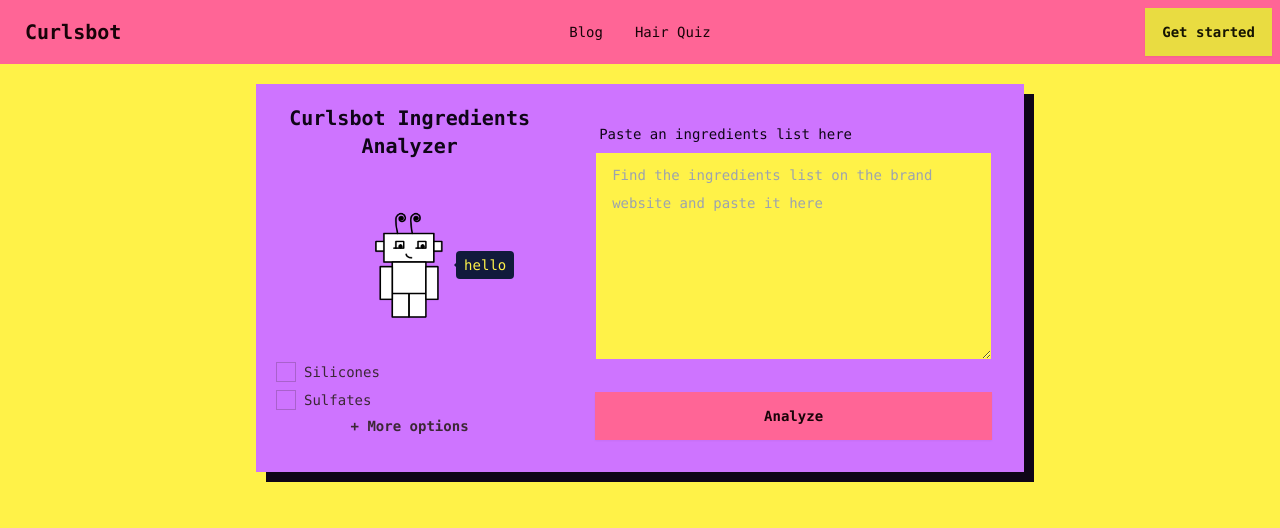
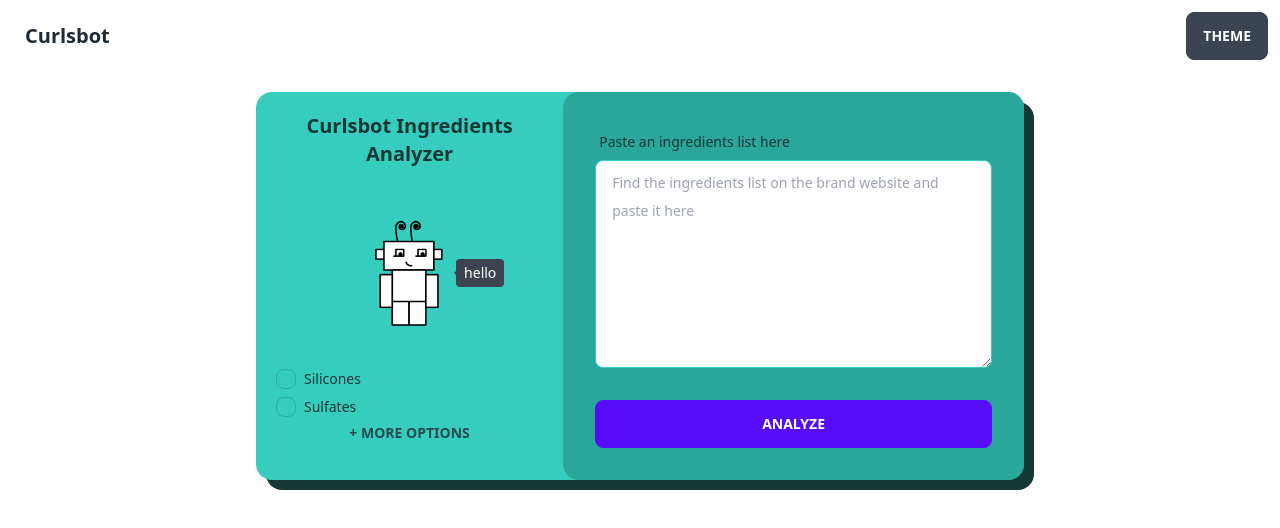
Before and after one commit to melissamcewen/cb2, a Next.js app: page / in a window 1280 px wide. Shown: the top 528 px of the page. Built offline with nearby package versions, Linux system fonts and the light colour scheme.

Commit message:
removing babel why was it there idk

```diff
--- a/babel.config.js
+++ /dev/null
@@ -1,7 +0,0 @@
-module.exports = {
-  presets: [
-    ['@babel/preset-env', { targets: { node: 'current' } }],
-    '@babel/preset-typescript',
-    ['@babel/preset-react', { runtime: 'automatic' }],
-  ],
-};
--- a/package.json
+++ b/package.json
@@ -31,11 +31,6 @@
     "@types/jest": "^29.5.0",
     "jest": "^29.5.0",
     "jest-environment-jsdom": "^29.5.0",
-    "babel-jest": "^29.5.0",
-    "@babel/core": "^7.22.0",
-    "@babel/preset-env": "^7.22.0",
-    "@babel/preset-react": "^7.22.0",
-    "@babel/preset-typescript": "^7.22.0",
     "identity-obj-proxy": "^3.0.0"
   }
 }
--- a/src/components/advanced-form.tsx
+++ b/src/components/advanced-form.tsx
@@ -31,6 +31,7 @@
             <Checkbox
               key={pref}
               label={pref}
+              checked={preferences[pref] || false}
               onChange={(checked) => onPreferenceChange(pref, checked)}
             />
           ))}
--- a/src/components/checkbox.tsx
+++ b/src/components/checkbox.tsx
@@ -1,11 +1,12 @@
 import { CheckboxProps } from '../types';
 
-export default function Checkbox({ label, onChange }: CheckboxProps): JSX.Element {
+export default function Checkbox({ label, checked, onChange }: CheckboxProps): JSX.Element {
   return (
     <label className="flex items-center space-x-2 cursor-pointer">
       <input
         type="checkbox"
         className="checkbox checkbox-sm"
+        checked={checked}
         onChange={(e) => onChange(e.target.checked)}
       />
       <span className="text-sm">{label}</span>
--- a/src/components/detail-card.tsx
+++ b/src/components/detail-card.tsx
@@ -1,11 +1,11 @@
-import { ExclamationIcon } from '@heroicons/react/24/solid';
+import { ExclamationTriangleIcon } from '@heroicons/react/24/solid';
 
 export default function DetailCard(): JSX.Element {
   return (
     <div className="card bg-error text-primary-content">
       <div className="card-body justify-between">
         <h2 className="card-title">
-          <ExclamationIcon className="h-7 w-7" />
+          <ExclamationTriangleIcon className="h-7 w-7" />
           Sulfates Detected
         </h2>
         <div className="prose">
--- a/src/components/navbar.tsx
+++ b/src/components/navbar.tsx
@@ -1,21 +1,52 @@
+"use client";
+import Link from 'next/link';
+import { useEffect } from 'react';
+
+const themes = [
+  'light',
+  'dark',
+  'cupcake',
+  'synthwave',
+  'retro',
+  'cyberpunk',
+  'valentine',
+  'garden',
+];
+
 export default function Navbar(): JSX.Element {
+  useEffect(() => {
+    // Check for saved theme
+    const savedTheme = localStorage.getItem('theme') || 'light';
+    document.documentElement.setAttribute('data-theme', savedTheme);
+  }, []);
+
+  const handleThemeChange = (theme: string) => {
+    document.documentElement.setAttribute('data-theme', theme);
+    localStorage.setItem('theme', theme);
+  };
+
   return (
-    <div className="navbar bg-primary text-primary-content">
-      <div className="navbar-start">
-        <a className="btn btn-ghost normal-case text-xl">Curlsbot</a>
+    <div className="navbar bg-base-100">
+      <div className="flex-1">
+        <Link href="/" className="btn btn-ghost normal-case text-xl">
+          Curlsbot
+        </Link>
       </div>
-      <div className="navbar-center">
-        <ul className="menu menu-horizontal p-0">
-          <li>
-            <a>Blog</a>
-          </li>
-          <li>
-            <a>Hair Quiz</a>
-          </li>
-        </ul>
-      </div>
-      <div className="navbar-end">
-        <a className="btn">Get started</a>
+      <div className="flex-none">
+        <div className="dropdown dropdown-end">
+          <div tabIndex={0} role="button" className="btn m-1">
+            Theme
+          </div>
+          <ul tabIndex={0} className="dropdown-content z-[1] menu p-2 shadow bg-base-100 rounded-box w-52">
+            {themes.map((theme) => (
+              <li key={theme}>
+                <button onClick={() => handleThemeChange(theme)}>
+                  {theme.charAt(0).toUpperCase() + theme.slice(1)}
+                </button>
+              </li>
+            ))}
+          </ul>
+        </div>
       </div>
     </div>
   );
--- a/src/components/pref-form.tsx
+++ b/src/components/pref-form.tsx
@@ -8,11 +8,12 @@
 
 export default function PrefForm({ basicprefs, preferences, onPreferenceChange }: PrefFormProps): JSX.Element {
   return (
-    <div className="w-full space-y-2">
+    <div className="w-full space-y-2 text-accent-content">
       {basicprefs.map((pref) => (
         <Checkbox
           key={pref}
           label={pref}
+          checked={preferences[pref] || false}
           onChange={(checked) => onPreferenceChange(pref, checked)}
         />
       ))}
--- a/src/components/results-card.tsx
+++ b/src/components/results-card.tsx
@@ -1,11 +1,11 @@
-import { ExclamationIcon } from '@heroicons/react/24/solid';
+import { ExclamationTriangleIcon } from '@heroicons/react/24/solid';
 
 export default function ResultsCard(): JSX.Element {
   return (
     <div className="card bg-error col-span-2 text-accent-content">
       <div className="card-body items-center text-center">
         <h2 className="card-title py-5">
-          <ExclamationIcon className="h-7 w-7" />
+          <ExclamationTriangleIcon className="h-7 w-7" />
           Results
         </h2>
         <p>We've detected stuff, see below for details.</p>
--- a/src/pages/api/hello.ts
+++ /dev/null
@@ -1,12 +0,0 @@
-import type { NextApiRequest, NextApiResponse } from 'next';
-
-type Data = {
-  name: string;
-};
-
-export default function handler(
-  req: NextApiRequest,
-  res: NextApiResponse<Data>
-): void {
-  res.status(200).json({ name: 'Hello, world!' });
-}
--- a/src/types.ts
+++ b/src/types.ts
@@ -1,4 +1,9 @@
 export interface CheckboxProps {
   label: string;
+  checked?: boolean;
   onChange: (checked: boolean) => void;
 }
+
+export interface LayoutProps {
+  children: React.ReactNode;
+}
--- a/tailwind.config.js
+++ b/tailwind.config.js
@@ -2,7 +2,7 @@
   content: ['./src/**/*.{js,ts,jsx,tsx}'],
   plugins: [require('daisyui'), require('@tailwindcss/typography')],
   daisyui: {
-    themes: ['cyberpunk', 'night', 'dark'],
+    themes: ['light', 'dark', 'cupcake', 'synthwave', 'retro', 'cyberpunk', 'valentine', 'garden'],
     darkTheme: 'dark',
   },
   theme: {
```
Also changed, not shown: src/components/entry-form.tsx (line endings or trailing spaces), 2 other files (tests, documents, lock files or other folders).
